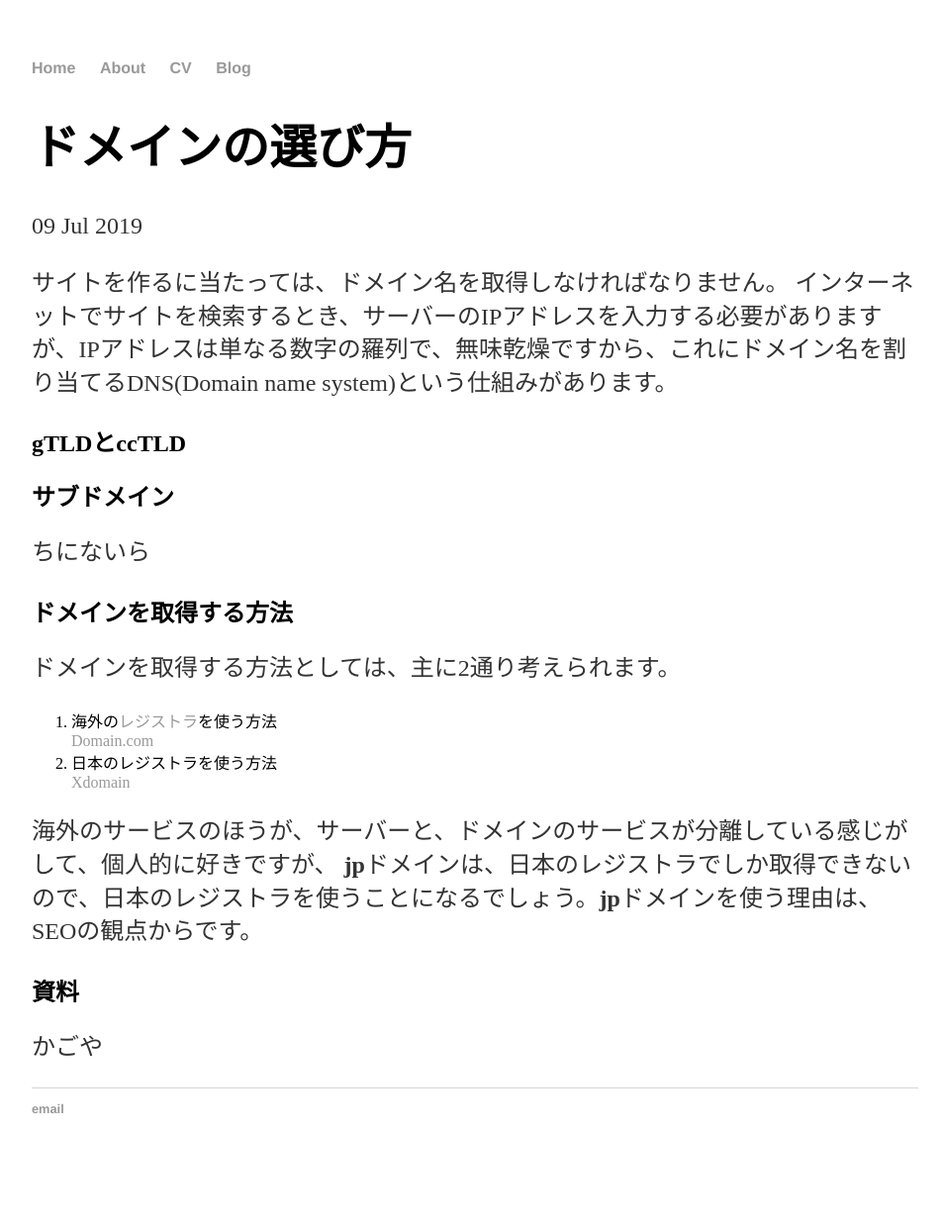
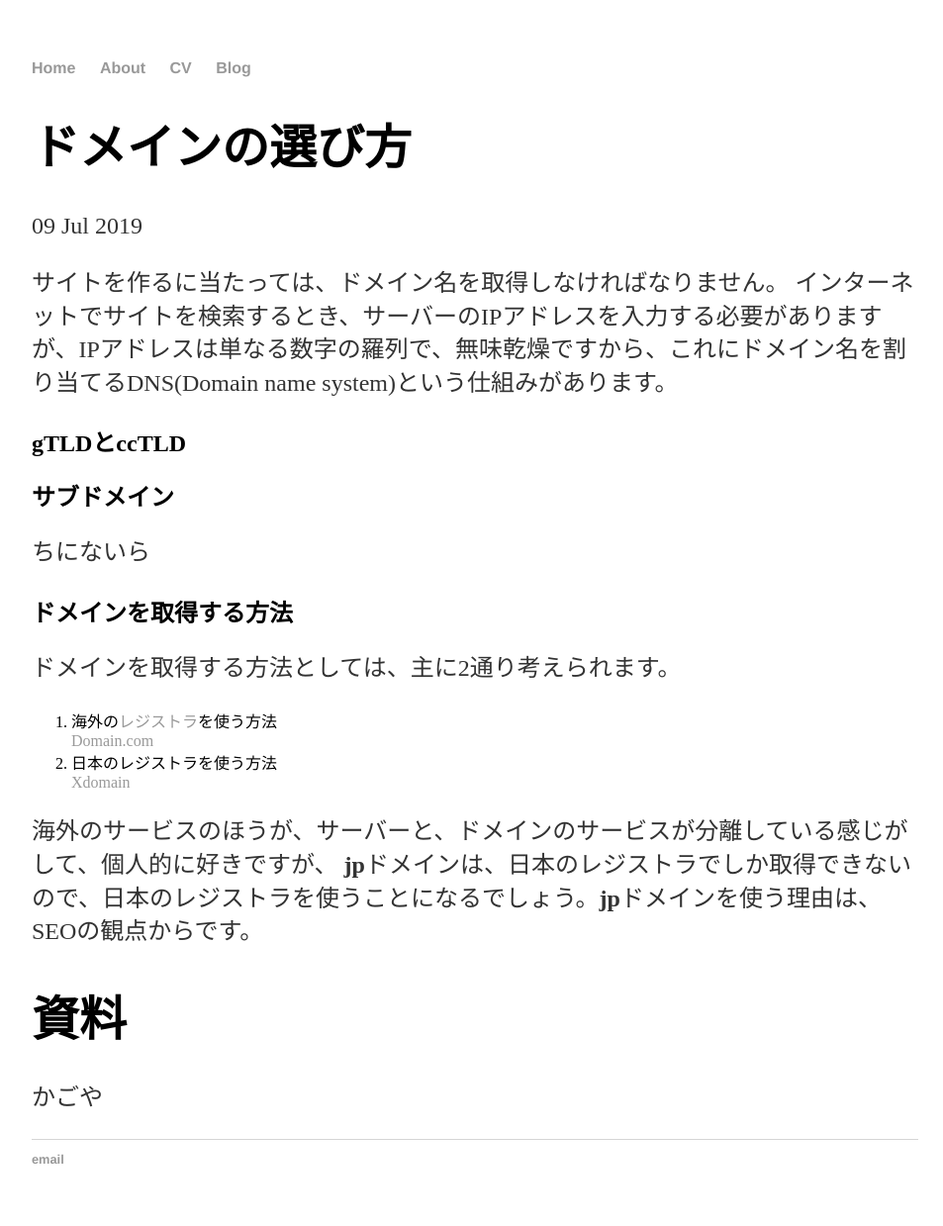
Before and after one commit to agematsu/agematsu.github.io, a Jekyll site: the page built from _posts/2019-07-09-ドメインの選び方.md, in a window 1280 px wide. Shown: the whole page at 99% size, without its empty margins (160-1113 px from the left). Built offline with Jekyll 4.4.1, drawn with Linux system fonts in a browser that asks for light colours; our own code applies the rules of GitHub Pages for plain Markdown files; before the commit the page ends 1188 px from its top, so only the background shows below that.

```diff
--- a/_posts/2019-07-09-ドメインの選び方.md
+++ b/_posts/2019-07-09-ドメインの選び方.md
@@ -13,5 +13,5 @@
 
 海外のサービスのほうが、サーバーと、ドメインのサービスが分離している感じがして、個人的に好きですが、 **jp**ドメインは、日本のレジストラでしか取得できないので、日本のレジストラを使うことになるでしょう。**jp**ドメインを使う理由は、SEOの観点からです。
 
-## 資料
+# 資料
 かごや
```
